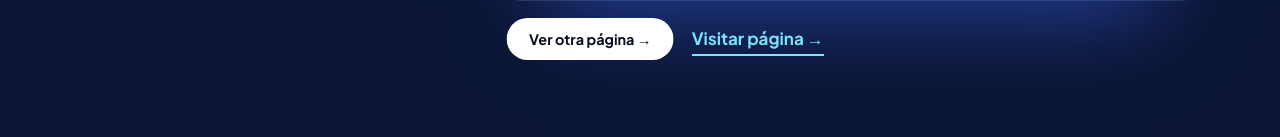
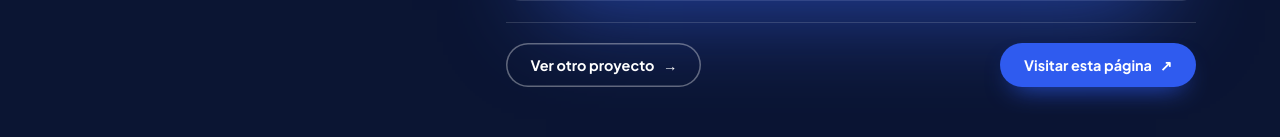
Before and after one commit to zarrellidiego/paginaz, a plain HTML site: page index.html in a window 1280 px wide. Shown: the part 3135-3272 px from the top of the page. Drawn offline with nearby package versions, Linux system fonts and the light colour scheme.

Commit message:
Update index.html

```diff
--- a/index.html
+++ b/index.html
@@ -331,6 +331,15 @@ header{-webkit-backdrop-filter:none;backdrop-filter:none}
 .nx:hover{background:var(--cy)}
 @keyframes nudge{0%,100%{transform:translateX(0)}50%{transform:translateX(5px)}}
 @media(prefers-reduced-motion:reduce){.nx{animation:none}}
+/* --- acciones del visor: dos botones distintos --- */
+.acts{display:flex;flex-wrap:wrap;justify-content:space-between;align-items:center;gap:12px 16px;margin-top:22px;padding-top:20px;border-top:1px solid var(--ld)}
+.acts .nx{display:inline-flex;align-items:center;gap:8px;margin:0;padding:13px 24px;border:0;border-radius:99px;background:transparent;color:#fff;box-shadow:inset 0 0 0 1.5px rgba(255,255,255,.35);font:700 .9rem var(--f2);cursor:pointer;animation:none;transition:background .25s,color .25s}
+.acts .nx:hover{background:#fff;color:var(--n0)}
+.acts .nx i{font-style:normal;display:inline-block;animation:nudge 2.4s ease-in-out infinite}
+.acts .go{display:inline-flex;align-items:center;gap:8px;margin:0;padding:13px 24px;border:0;border-radius:99px;background:var(--ac);color:#fff;font:700 .9rem var(--f2);text-decoration:none;box-shadow:0 12px 26px -12px rgba(47,91,239,.9);transition:transform .25s var(--ez),box-shadow .25s}
+.acts .go:hover{transform:translateY(-2px);box-shadow:0 18px 32px -12px rgba(47,91,239,1)}
+@media(max-width:560px){.acts>*{flex:1 1 100%;justify-content:center}}
+@media(prefers-reduced-motion:reduce){.acts .nx i{animation:none}}
 </style>
 <script defer src="/_vercel/insights/script.js"></script>
 </head>
@@ -388,8 +397,7 @@ header{-webkit-backdrop-filter:none;backdrop-filter:none}
       <div class="tog" role="group" aria-label="Tipo de pantalla"><button data-m="d" aria-pressed="true">Compu</button><button data-m="m" aria-pressed="false">Celular</button></div>
       <div class="frame d" id="frame"><div class="tb" aria-hidden="true"><b></b><b></b><b></b><span class="u" id="url"></span></div>
         <div class="scr" id="scr" role="tabpanel" aria-label="Vista previa del proyecto"><iframe id="ifr" loading="lazy" title="Vista previa del proyecto" referrerpolicy="no-referrer" sandbox="allow-scripts allow-same-origin allow-popups allow-forms"></iframe><div class="fb" id="fb"></div></div></div>
-      <button type="button" class="nx" id="nx">Ver otra página →</button>
-      <a class="go" id="go" target="_blank" rel="noopener" href="#">Visitar página →</a>
+      <div class="acts"><button type="button" class="nx" id="nx">Ver otro proyecto <i aria-hidden="true">→</i></button><a class="go" id="go" target="_blank" rel="noopener" href="#">Visitar esta página <span aria-hidden="true">↗</span></a></div>
     </div>
   </div>
 </div></section>
```
